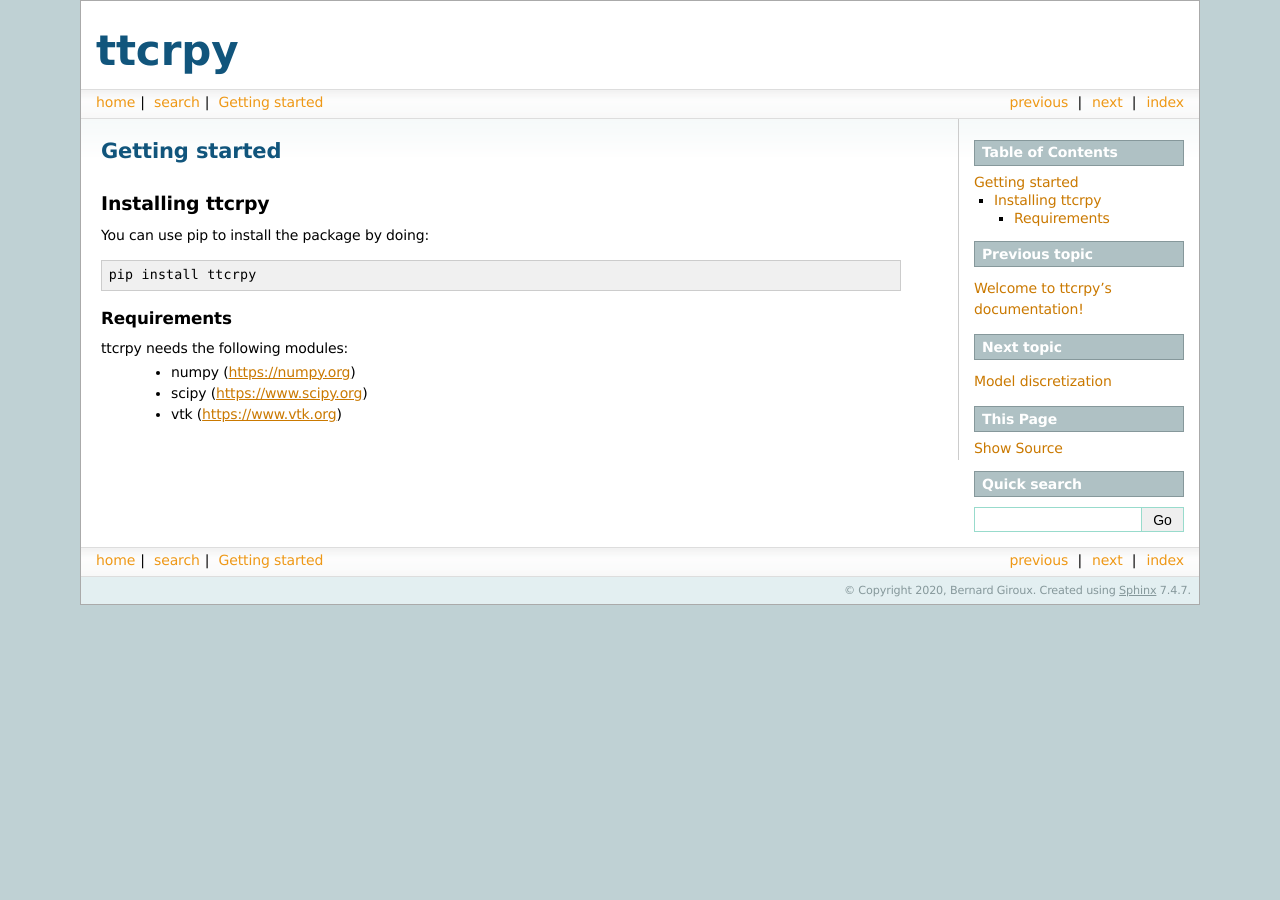
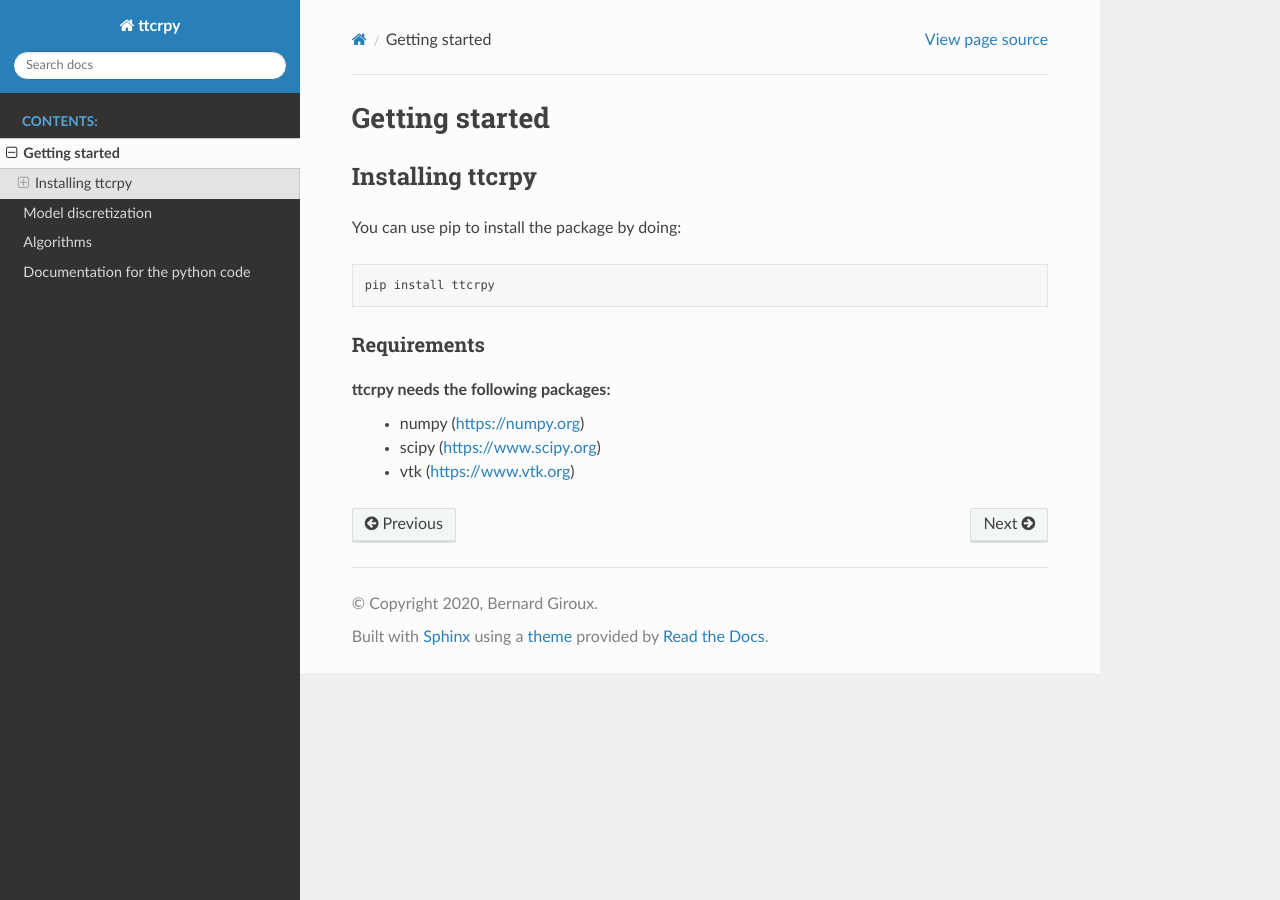
Before and after one commit to groupeLIAMG/ttcr, a Sphinx documentation site: the page built from docs/getting_started.rst, in a window 1280 px wide. Built offline with Sphinx 7.4.7 and the Read the Docs theme 2.0.0, drawn with Linux system fonts in a browser that asks for light colours.

Commit message:
changed theme

```diff
--- a/docs/conf.py
+++ b/docs/conf.py
@@ -12,6 +12,8 @@
 #
 import os
 import sys
+import sphinx_rtd_theme
+
 sys.path.insert(0, os.path.abspath('../..'))
 
 
@@ -34,7 +36,8 @@
 # ones.
 extensions = [
     'sphinx.ext.autodoc',
-    'sphinx.ext.napoleon'
+    'sphinx.ext.napoleon',
+    'sphinx_rtd_theme'
 ]
 
 # Add any paths that contain templates here, relative to this directory.
@@ -51,7 +54,7 @@
 # The theme to use for HTML and HTML Help pages.  See the documentation for
 # a list of builtin themes.
 #
-html_theme = 'sphinxdoc'
+html_theme = "sphinx_rtd_theme"
 
 # Add any paths that contain custom static files (such as style sheets) here,
 # relative to this directory. They are copied after the builtin static files,
--- a/docs/getting_started.rst
+++ b/docs/getting_started.rst
@@ -18,7 +18,7 @@
 Requirements
 ============
 
-ttcrpy needs the following modules:
+ttcrpy needs the following packages:
   - numpy (https://numpy.org)
   - scipy (https://www.scipy.org)
   - vtk (https://www.vtk.org)
```
